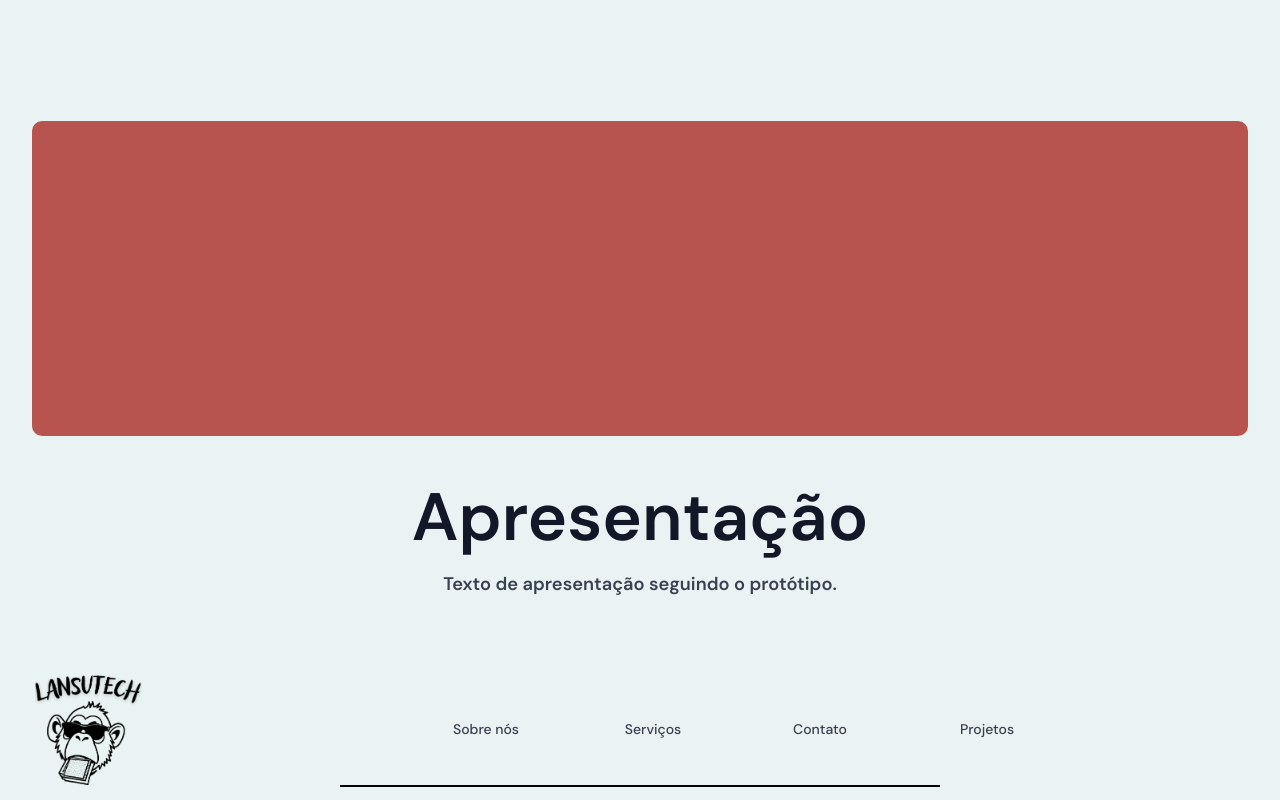
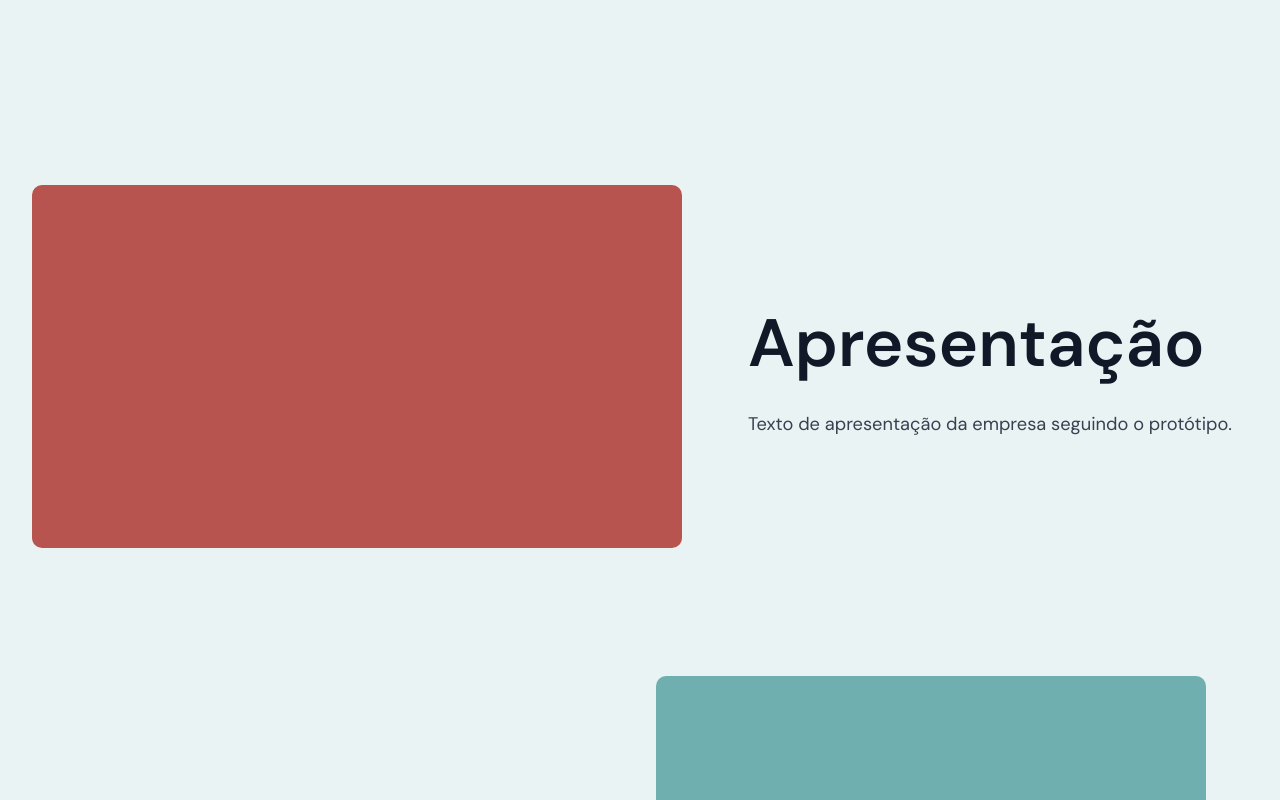
Before and after one commit to Lansutech/lansutechsite, a React (Vite) app: page / in a window 1280 px wide. Shown: the part 2760-3560 px from the top of the page. Built offline with nearby package versions, Linux system fonts and the light colour scheme.

Commit message:
Revert header changes and adjustments
Reverted header changes and adjustments, as requested by the user.
-edited src/pages/Index.tsx
-deleted src/components/SecondaryHeader.tsx

```diff
--- a/src/components/ColoredCardsSection.tsx
+++ b/src/components/ColoredCardsSection.tsx
@@ -58,41 +58,6 @@ const ColoredCardsSection = () => {
             <CarouselNext className="right-4" />
           </Carousel>
         </div>
-
-        {/* Retângulo vermelho centralizado */}
-        <div className="flex justify-center mt-16 mb-12">
-          <div
-            className="rounded-lg"
-            style={{
-              width: '1517px',
-              height: '315px',
-              backgroundColor: '#B85450',
-              borderRadius: '10px'
-            }}
-          ></div>
-        </div>
-
-        <div className="text-center">
-          <h2 className="text-gray-900 mb-6" style={{
-            fontFamily: 'DM Sans',
-            fontWeight: 600,
-            fontSize: '67.05px',
-            lineHeight: '100%',
-            letterSpacing: '0%',
-            textAlign: 'center'
-          }}>
-            Apresentação
-          </h2>
-          <p className="text-gray-700 leading-relaxed max-w-4xl mx-auto" style={{
-            fontFamily: 'DM Sans',
-            fontWeight: 600,
-            fontSize: '18.26px',
-            lineHeight: '100%',
-            letterSpacing: '0%'
-          }}>
-            Texto de apresentação seguindo o protótipo.
-          </p>
-        </div>
       </div>
     </section>
   );
--- a/src/components/SecondaryHeader.tsx
+++ /dev/null
@@ -1,103 +0,0 @@
-
-import React from 'react';
-
-const SecondaryHeader = () => {
-  return (
-    <header className="py-4" style={{ backgroundColor: '#EAF3F3' }}>
-      <div className="max-w-7xl mx-auto px-4 sm:px-6 lg:px-8">
-        <div className="flex items-center justify-between" style={{ width: '1400px', margin: '0 auto' }}>
-          {/* Logo no canto esquerdo com mais destaque */}
-          <div className="flex items-center">
-            <div className="w-28 h-28">
-              <img src="/lovable-uploads/b4660aca-4ebc-45ae-b0cd-d6bd944f1ab2.png" alt="Lansutech" className="w-full h-full object-contain" />
-            </div>
-          </div>
-
-          {/* Navegação centralizada com mais espaçamento */}
-          <nav className="flex items-center justify-center flex-1">
-            <div className="flex items-center space-x-16">
-              <button
-                className="text-gray-700 text-sm font-medium px-4 py-2 rounded-full transition-all duration-200 hover:bg-black hover:text-white flex items-center justify-center"
-                style={{
-                  fontFamily: 'DM Sans',
-                  width: '103px',
-                  height: '31px',
-                  borderRadius: '20px'
-                }}
-              >
-                Sobre nós
-              </button>
-              <button
-                className="text-gray-700 text-sm font-medium px-4 py-2 rounded-full transition-all duration-200 hover:bg-black hover:text-white flex items-center justify-center"
-                style={{
-                  fontFamily: 'DM Sans',
-                  width: '103px',
-                  height: '31px',
-                  borderRadius: '20px'
-                }}
-              >
-                Serviços
-              </button>
-              <button
-                className="text-gray-700 text-sm font-medium px-4 py-2 rounded-full transition-all duration-200 hover:bg-black hover:text-white flex items-center justify-center"
-                style={{
-                  fontFamily: 'DM Sans',
-                  width: '103px',
-                  height: '31px',
-                  borderRadius: '20px'
-                }}
-              >
-                Contato
-              </button>
-              <button
-                className="text-gray-700 text-sm font-medium px-4 py-2 rounded-full transition-all duration-200 hover:bg-black hover:text-white flex items-center justify-center"
-                style={{
-                  fontFamily: 'DM Sans',
-                  width: '103px',
-                  height: '31px',
-                  borderRadius: '20px'
-                }}
-              >
-                Projetos
-              </button>
-            </div>
-          </nav>
-
-          {/* Botão Sobre nós no canto direito com cor preta */}
-          <div className="flex items-center">
-            <button
-              className="text-white px-4 py-2 rounded-full text-sm font-medium transition-all duration-200 hover:bg-gray-800 flex items-center justify-center"
-              style={{
-                backgroundColor: '#000000',
-                fontFamily: 'DM Sans',
-                width: '103px',
-                height: '31px',
-                borderRadius: '20px'
-              }}
-            >
-              Sobre nós
-            </button>
-          </div>
-        </div>
-
-        {/* Linha mais próxima dos botões e com proporcionalidade ajustada */}
-        <div className="mt-0 flex justify-center">
-          <div
-            className="flex justify-center"
-            style={{ width: '1400px' }}
-          >
-            <div
-              style={{
-                width: '600px',
-                height: '2px',
-                backgroundColor: '#000000'
-              }}
-            ></div>
-          </div>
-        </div>
-      </div>
-    </header>
-  );
-};
-
-export default SecondaryHeader;
--- a/src/pages/Index.tsx
+++ b/src/pages/Index.tsx
@@ -6,7 +6,6 @@ import PresentationSection from '../components/PresentationSection';
 import PresentationSectionTwo from '../components/PresentationSectionTwo';
 import PresentationSectionThree from '../components/PresentationSectionThree';
 import ColoredCardsSection from '../components/ColoredCardsSection';
-import SecondaryHeader from '../components/SecondaryHeader';
 import PresentationSectionFour from '../components/PresentationSectionFour';
 import PresentationSectionFive from '../components/PresentationSectionFive';
 import ContentSection from '../components/ContentSection';
@@ -21,7 +20,6 @@ const Index = () => {
       <PresentationSectionTwo />
       <PresentationSectionThree />
       <ColoredCardsSection />
-      <SecondaryHeader />
       <PresentationSectionFour />
       <PresentationSectionFive />
       <ContentSection />
```
